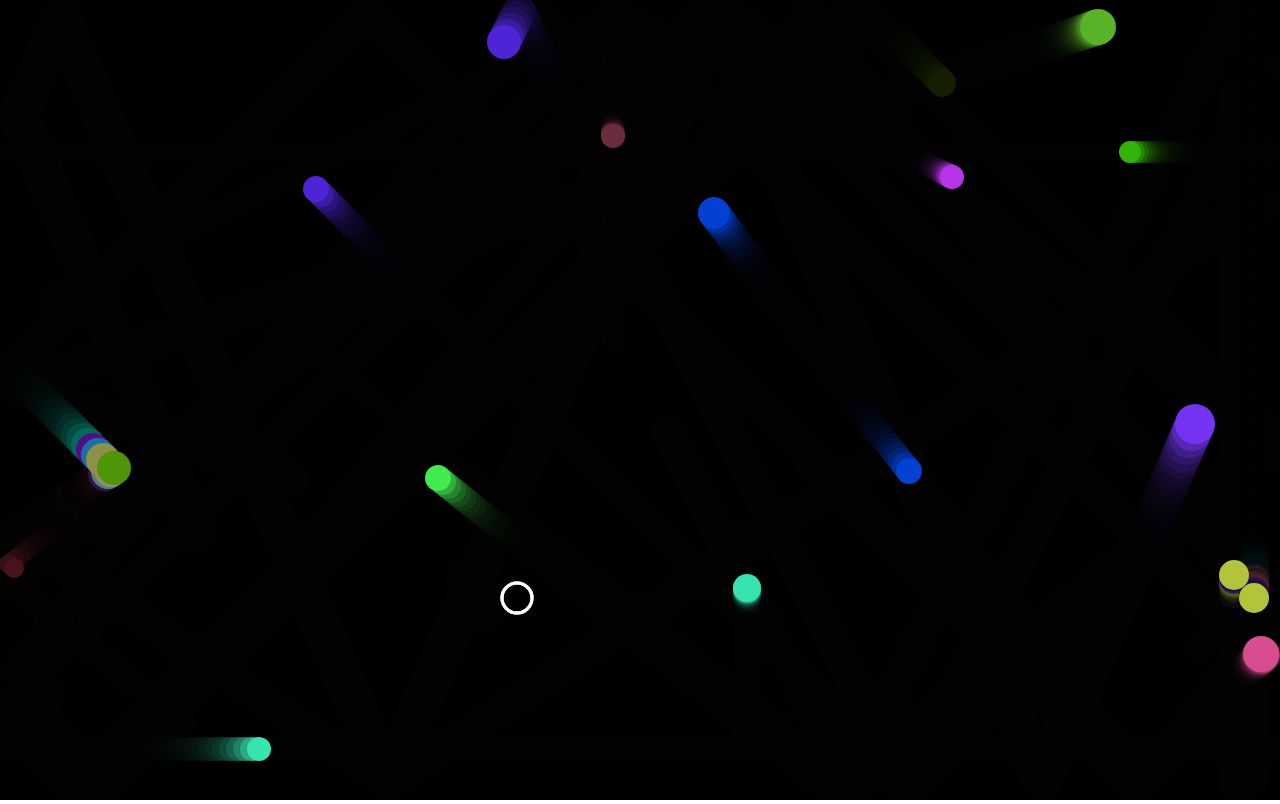
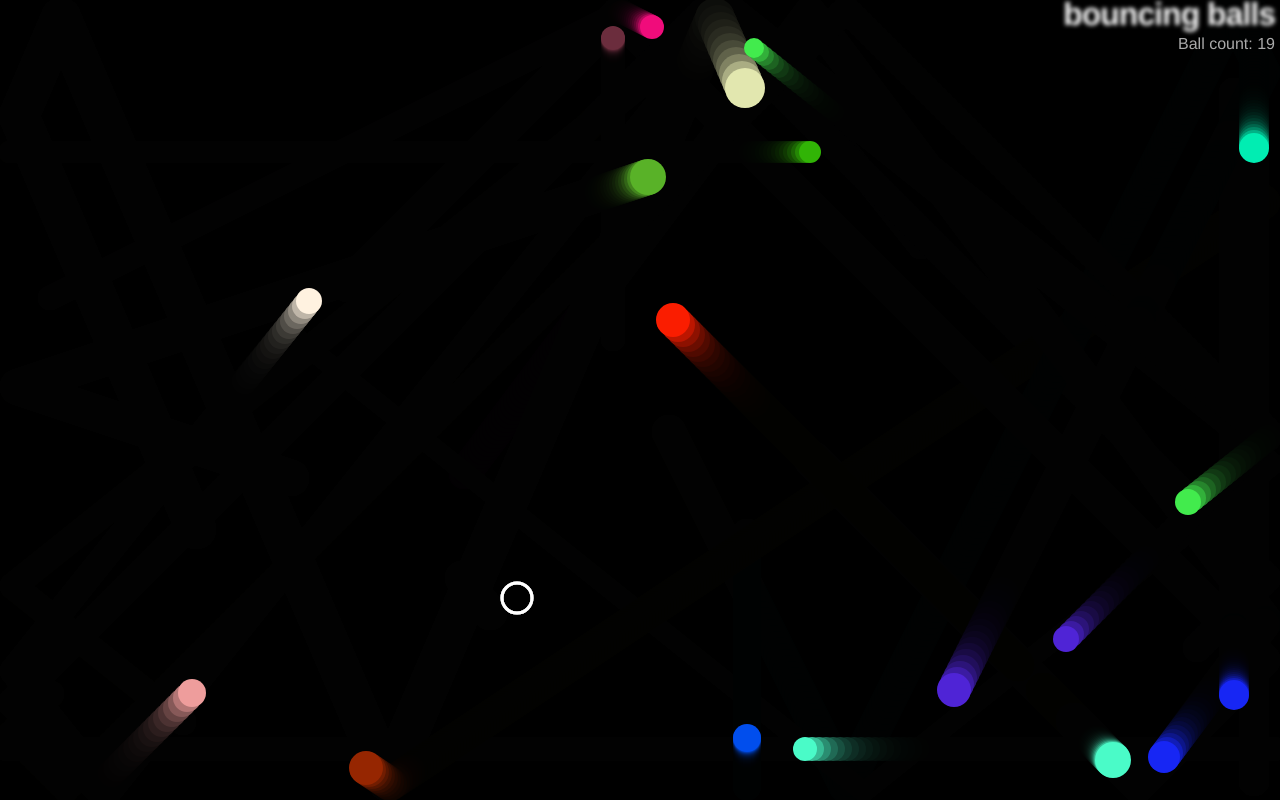
Before and after one commit to gmarosi/bouncyBallsSvelte, a SvelteKit app: page / in a window 1280 px wide. Built offline with nearby package versions, Linux system fonts and the light colour scheme.

Commit message:
feat: add title and counter

```diff
--- a/src/routes/+page.svelte
+++ b/src/routes/+page.svelte
@@ -174,6 +174,8 @@
 
 <style>
     :global(body) {
+        font-family: 'Helvetica Neue', Helvetica, Arial, sans-serif;
+
         overflow: hidden;
         margin: 0;
     }
@@ -182,7 +184,31 @@
         max-width: 100%;
         max-height: 100%;
     }
+
+    h1 {
+      font-size: 2rem;
+      letter-spacing: -1px;
+      position: absolute;
+      margin: 0;
+      top: -4px;
+      right: 5px;
+
+      color: transparent;
+      text-shadow: 0 0 4px white;
+    }
+
+    p {
+        display: block;
+        position: absolute;
+        margin: 0;
+        top: 35px;
+        right: 5px;
+        color: #aaa;
+    }
 </style>
 
 <svelte:window on:keydown={keydownHandler}></svelte:window>
+
+<h1>bouncing balls</h1>
+<p>Ball count: {$gameObjects.filter((element) => element instanceof Ball).length}</p>
 <canvas bind:this={canvas}></canvas>
```
